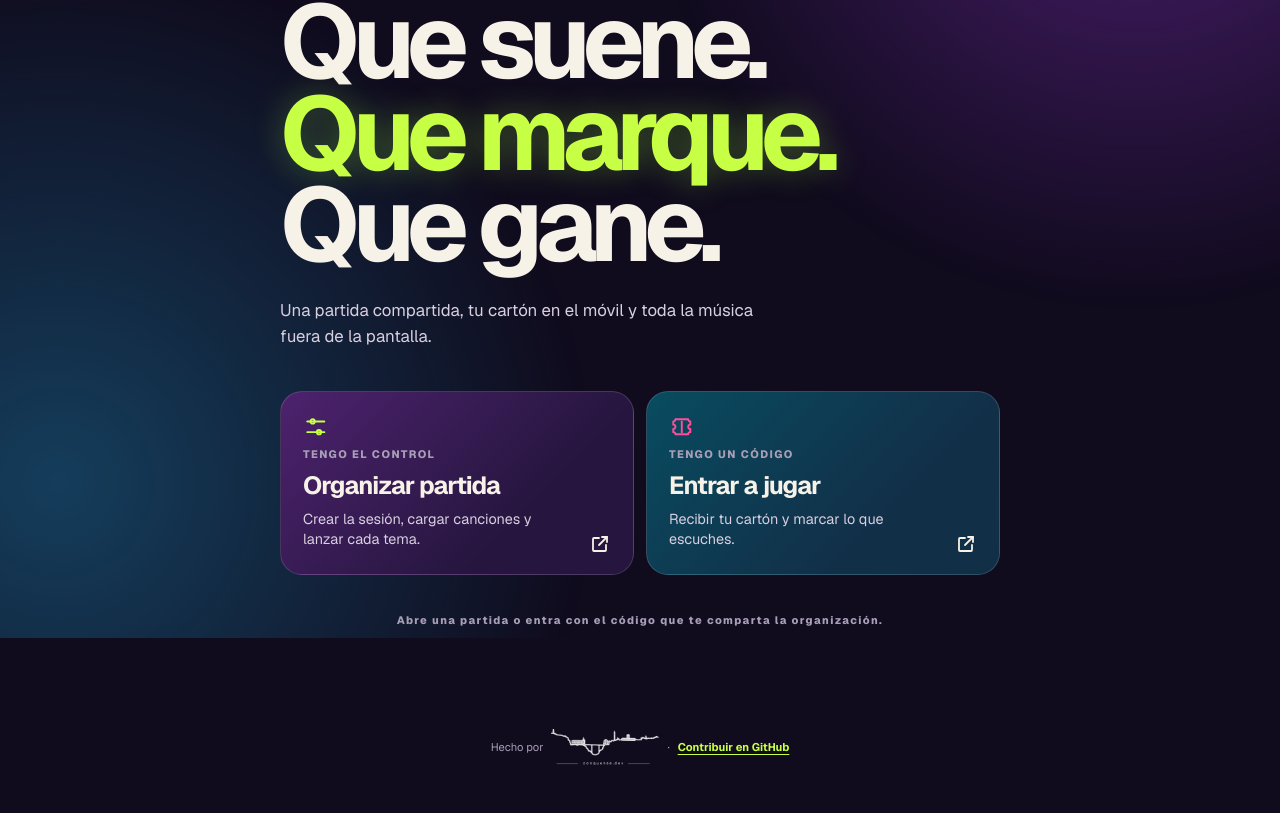
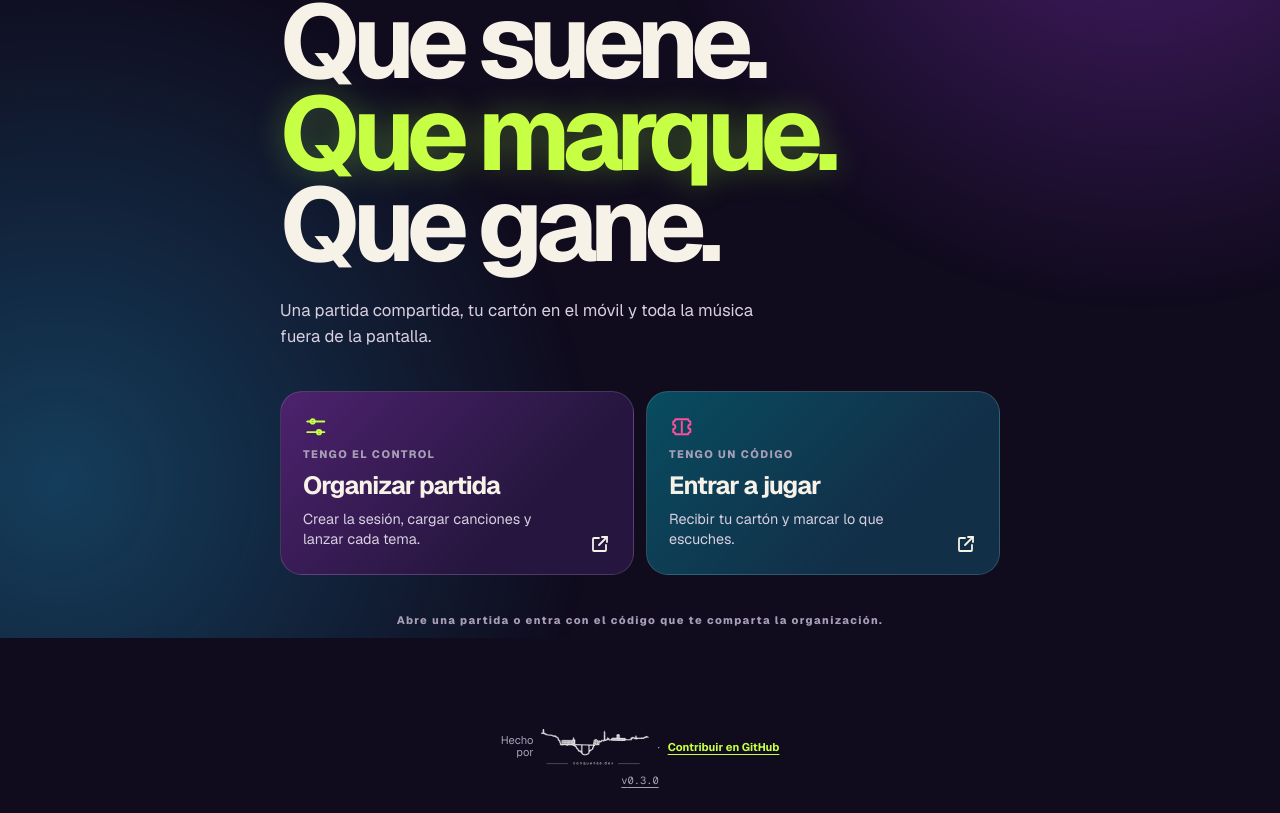
Before and after one commit to ralph1985/music-bingo, a Next.js app: page / in a window 1280 px wide. Shown: the part 226-1039 px from the top of the page. Before the commit the page ends 1017 px from the top, so only its background shows below. Built offline with nearby package versions, Linux system fonts and the light colour scheme; no server answers.

Commit message:
feat(ui): show app version in footer

```diff
--- a/src/app/globals.css
+++ b/src/app/globals.css
@@ -115,11 +115,14 @@ a {
 .playback-error-actions { display: flex; flex-wrap: wrap; gap: 8px; margin-top: 20px; }.playback-error-actions .button { flex: 1 1 12rem; margin: 0; }
 .playback-error-status { margin: 16px 0; padding: 12px 14px; border: 1px solid #ff4f9a99; border-radius: 12px; background: #ff4f9a1c; color: #ffd6e7; line-height: 1.45; }.playback-error-status button { padding: 0; border: 0; background: transparent; color: var(--lime); font: inherit; font-weight: 800; text-decoration: underline; text-underline-offset: 3px; cursor: pointer; }.playback-error-status button:focus-visible { outline: 2px solid var(--lime); outline-offset: 3px; }
 @keyframes modal-rise { from { opacity: 0; transform: translateY(24px) scale(.96); } to { opacity: 1; transform: translateY(0) scale(1); } }
-.site-footer { display: flex; align-items: center; justify-content: center; gap: 8px; padding: 54px 20px 26px; color: var(--muted); font-size: .7rem; }
+.site-footer { display: flex; flex-direction: column; align-items: center; justify-content: center; gap: 9px; padding: 54px 20px 26px; color: var(--muted); font-size: .7rem; }
+.site-footer-main { display: flex; align-items: center; justify-content: center; gap: 8px; flex-wrap: wrap; }
+.footer-credit { line-height: 1.05; text-align: right; }
 .site-footer a { display: inline-flex; border-radius: 4px; outline-offset: 4px; }
 .site-footer a:focus-visible { outline: 2px solid var(--lime); }
 .site-footer img { width: 108px; height: auto; filter: brightness(0) invert(1); opacity: .9; }
 .site-footer .footer-repository { color: var(--lime); font-weight: 700; text-decoration: underline; text-underline-offset: 3px; }
+.site-footer-version { color: var(--muted); font-family: var(--font-geist-mono); font-size: .65rem; text-decoration: underline; text-underline-offset: 3px; }
 .playlist-input { display: block; min-height: 148px; margin-top: 0; resize: vertical; line-height: 1.45; }
 .import-result { margin-top: 20px; }.import-result ul { display: grid; gap: 8px; margin-top: 12px; list-style: none; }.import-result li { display: flex; flex-direction: column; gap: 2px; padding: 10px 12px; border-radius: 10px; background: #ffffff0b; }.import-result li span { color: var(--muted); font-size: .8rem; }.spotify-import-feedback { margin-top: 14px; padding: 12px; border: 1px solid #ff4f9a; border-radius: 12px; background: #ff4f9a20; color: #ffd6e7; font-weight: 700; line-height: 1.4; }
 .button-secondary { margin-left: 8px; background: #ffffff12; color: var(--ink); border: 1px solid #ffffff3d; }.button-danger { background: var(--pink); color: #1d0711; }.cancel-game-confirmation { margin-top: 16px; padding: 16px; border: 1px solid #ff4f9a80; border-radius: 14px; background: #ff4f9a16; }.cancel-game-confirmation p:not(.field-label) { color: #ffd6e7; line-height: 1.45; }.room-action-feedback, .copy-feedback { margin-top: 14px; color: var(--lime); font-weight: 700; }.result-song-list { display: grid; gap: 8px; margin: 14px 0 0; padding: 0; list-style: none; }.result-song-list li { padding: 10px 12px; border-radius: 10px; background: #ffffff0b; line-height: 1.35; }
--- a/src/components/footer.tsx
+++ b/src/components/footer.tsx
@@ -1,9 +1,13 @@
 import Image from "next/image";
+import packageJson from "../../package.json";
+
+const changelogUrl = "https://github.com/ralph1985/music-bingo/blob/develop/CHANGELOG.md";
 
 export default function Footer() {
   return (
     <footer className="site-footer">
-      <span>Hecho por</span>
+      <div className="site-footer-main">
+        <span className="footer-credit">Hecho<br />por</span>
         <a href="https://www.conquense.dev" target="_blank" rel="noreferrer">
           <Image
             src="/brand/conquense-dev-logo-dark.webp"
@@ -16,6 +20,10 @@ export default function Footer() {
         <a className="footer-repository" href="https://github.com/ralph1985/music-bingo" target="_blank" rel="noreferrer">
           Contribuir en GitHub
         </a>
+      </div>
+      <a className="site-footer-version" href={changelogUrl} target="_blank" rel="noreferrer">
+        v{packageJson.version}
+      </a>
     </footer>
   );
 }
```
Also changed, not shown: 1 other file (tests, documents, lock files or other folders). Lines whose indentation alone changed are shown as unchanged.
